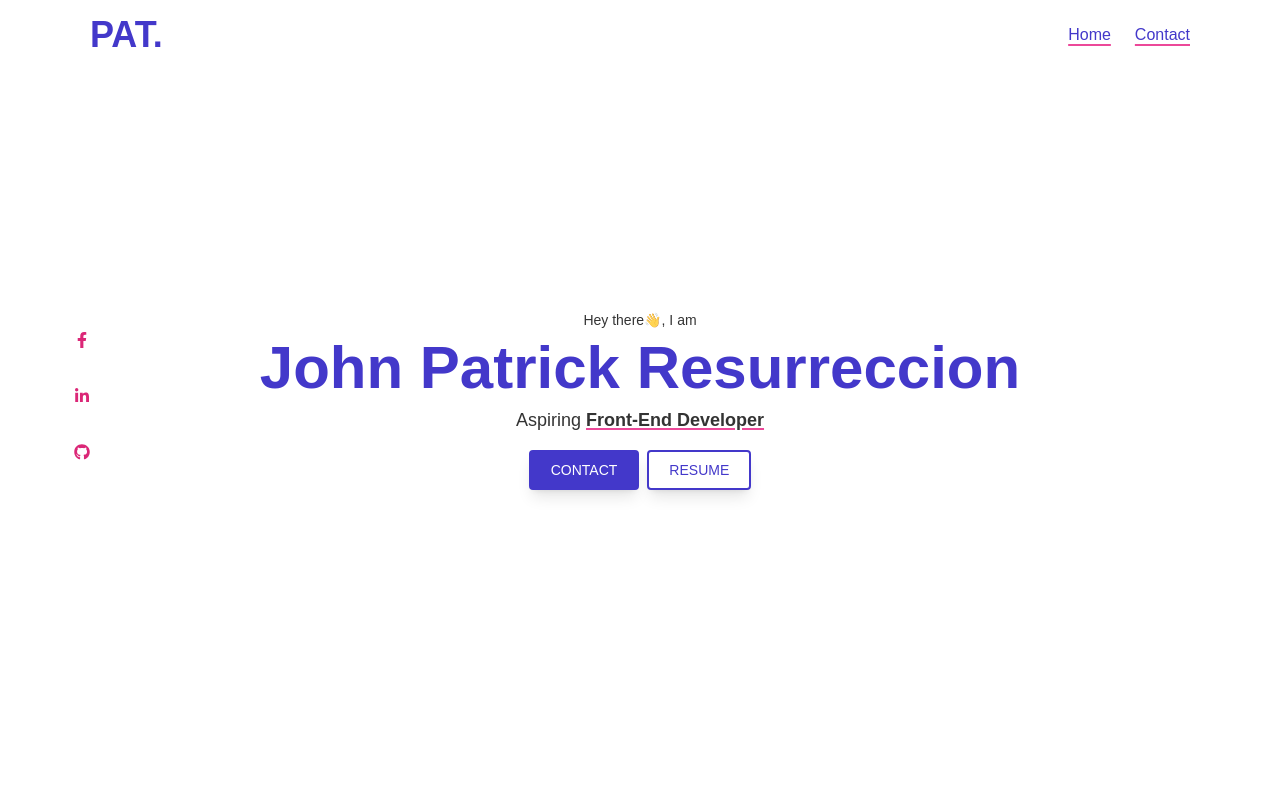
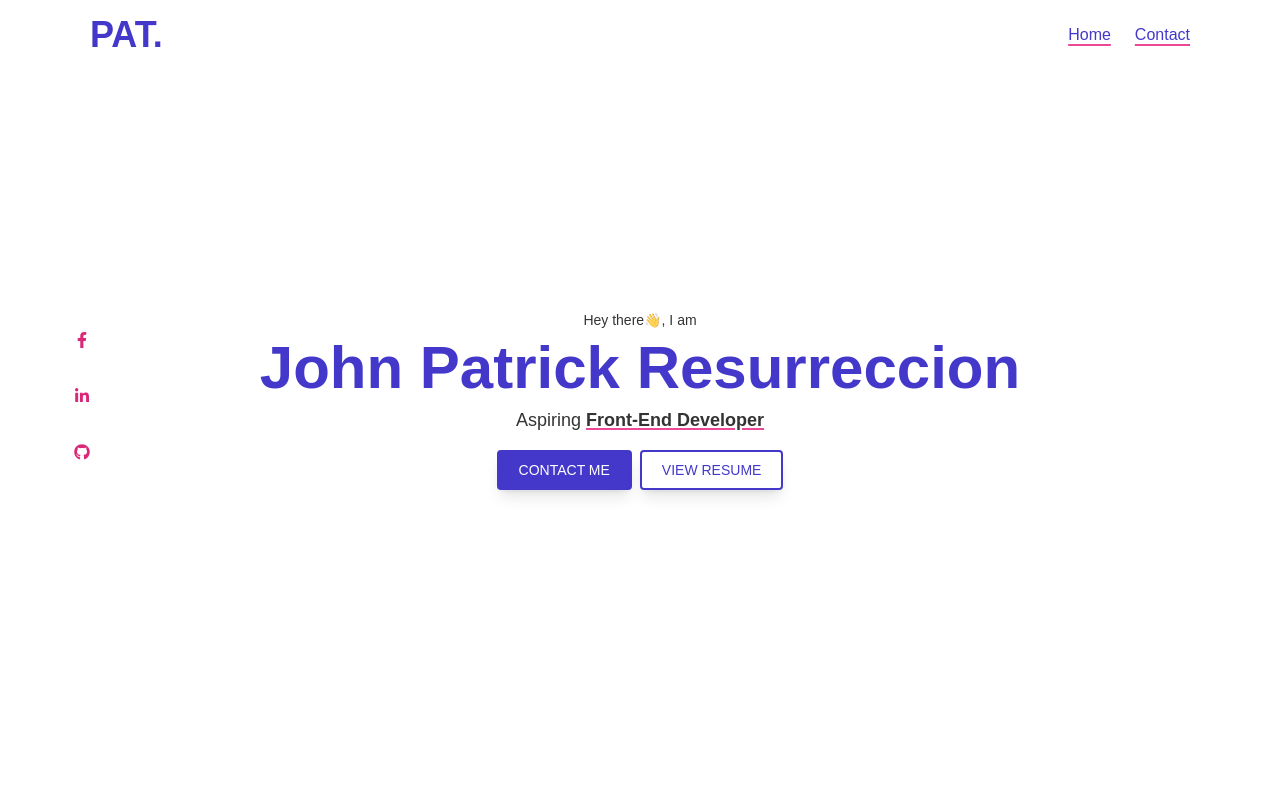
Before and after one commit to patjohntrick/portfolio-v2, a Next.js app: page / in a window 1280 px wide. Shown: the top 800 px of the page. Built offline with nearby package versions, Linux system fonts and the light colour scheme; a web font is replaced by a local one.

Commit message:
add resume

```diff
--- a/components/home/Hero.js
+++ b/components/home/Hero.js
@@ -1,4 +1,5 @@
 import React from "react";
+import Link from "next/link";
 
 const Hero = () => {
   // style
@@ -26,13 +27,21 @@ const Hero = () => {
           <p
             className={`${style.btn} border-indigo-700 bg-indigo-700 text-white shadow hover:shadow-lg hover:bg-indigo-800 hover:border-indigo-800 `}
           >
-            Contact
+            Contact Me
           </p>
-          <p
+          <Link href="/resume/John%20Patrick%20Resurreccion.pdf">
+            <a
+              className={`${style.btn} border-indigo-700 text-indigo-700 hover:bg-indigo-50`}
+              target="_blank"
+            >
+              View Resume
+            </a>
+          </Link>
+          {/* <p
             className={`${style.btn} border-indigo-700 text-indigo-700 hover:bg-indigo-50`}
           >
             Resume
-          </p>
+          </p> */}
         </div>
       </div>
     </section>
```
Also changed, not shown: 1 other file (tests, documents, lock files or other folders).
